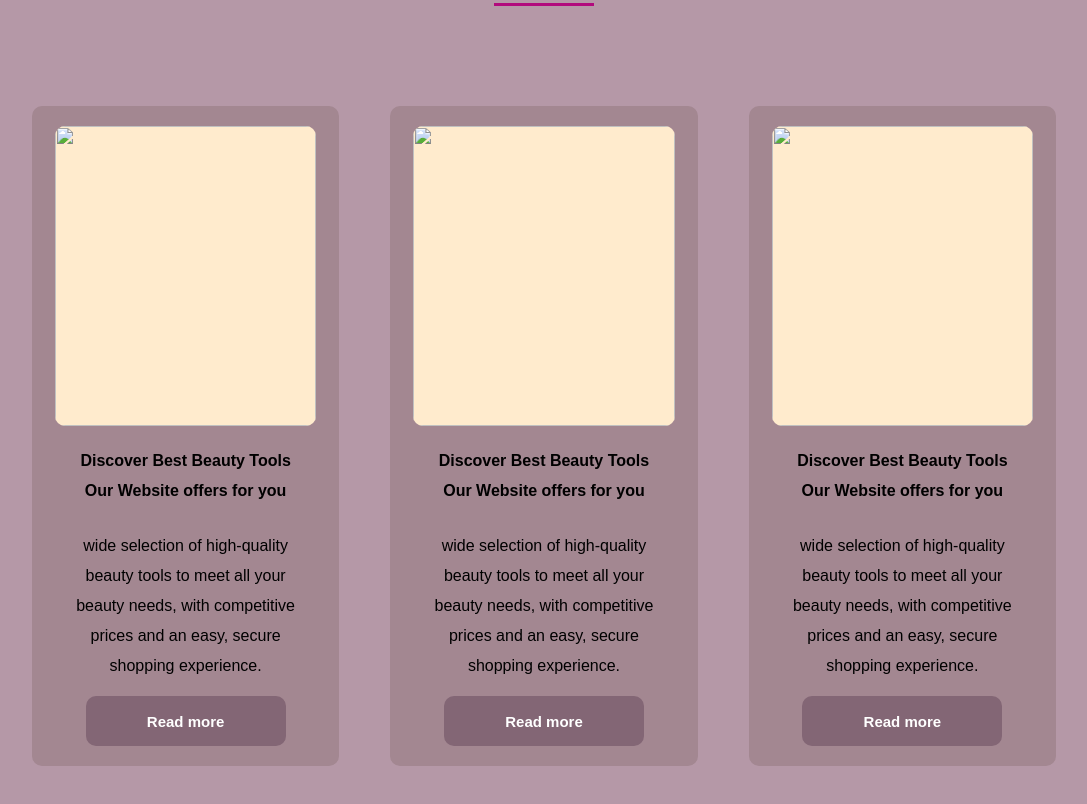
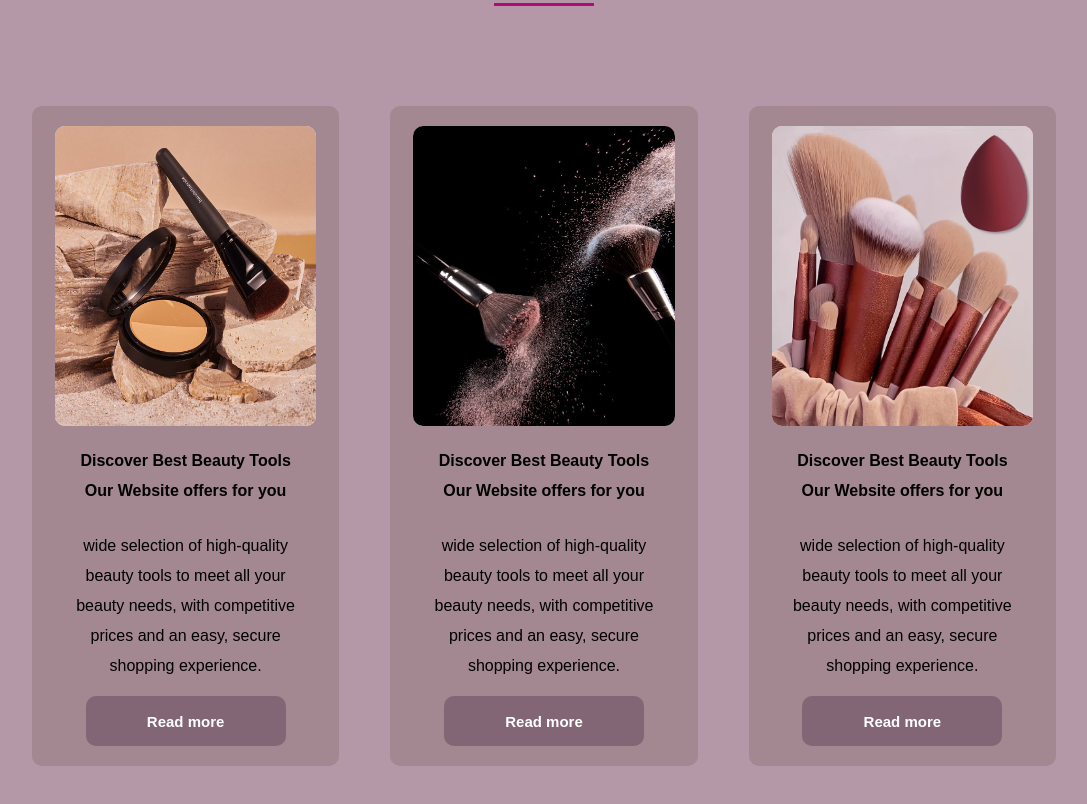
Before and after one commit to Laila-Alsofy/html-css-project-one, a plain HTML site: page index.html in a window 1280 px wide. Shown: the part 8155-8959 px from the top of the page, without its empty margins (96-1183 px from the left). Drawn offline with Linux system fonts and the light colour scheme; the site is published under a folder, as on GitHub Pages, so addresses that start at the root find nothing.

Commit message:
Update index.html

```diff
--- a/index.html
+++ b/index.html
@@ -439,7 +439,7 @@
                                 <div class="about-parent">
                                             <div class="about-item">
                                                         <div class="about-img">
-                                                          <img src="/images/still-life-makeup-products.jpg" alt="" width="250" class="about-imgs">
+                                                          <img src="images/still-life-makeup-products.jpg" alt="" width="250" class="about-imgs">
 
                                                         </div><!-- /about-img -->
 
@@ -453,7 +453,7 @@
                                             </div><!-- /about-item -->
                                             <div class="about-item about-mid">
                                                         <div class="about-img">
-                                                          <img src="/images/makeup-brushes-with-whirling-pink-powder.jpg" alt="" width="250" class="about-imgs">
+                                                          <img src="images/makeup-brushes-with-whirling-pink-powder.jpg" alt="" width="250" class="about-imgs">
 
                                                         </div><!-- /about-img -->
 
@@ -467,7 +467,7 @@
                                             </div><!-- /about-item -->
                                            <div class="about-item">
                                                       <div class="about-img">
-                                                        <img src="/images/top-view-powders-arrangement.jpg" alt="" width="250" class="about-imgs">
+                                                        <img src="images/top-view-powders-arrangement.jpg" alt="" width="250" class="about-imgs">
 
                                                       </div><!-- /about-img -->
 
```
